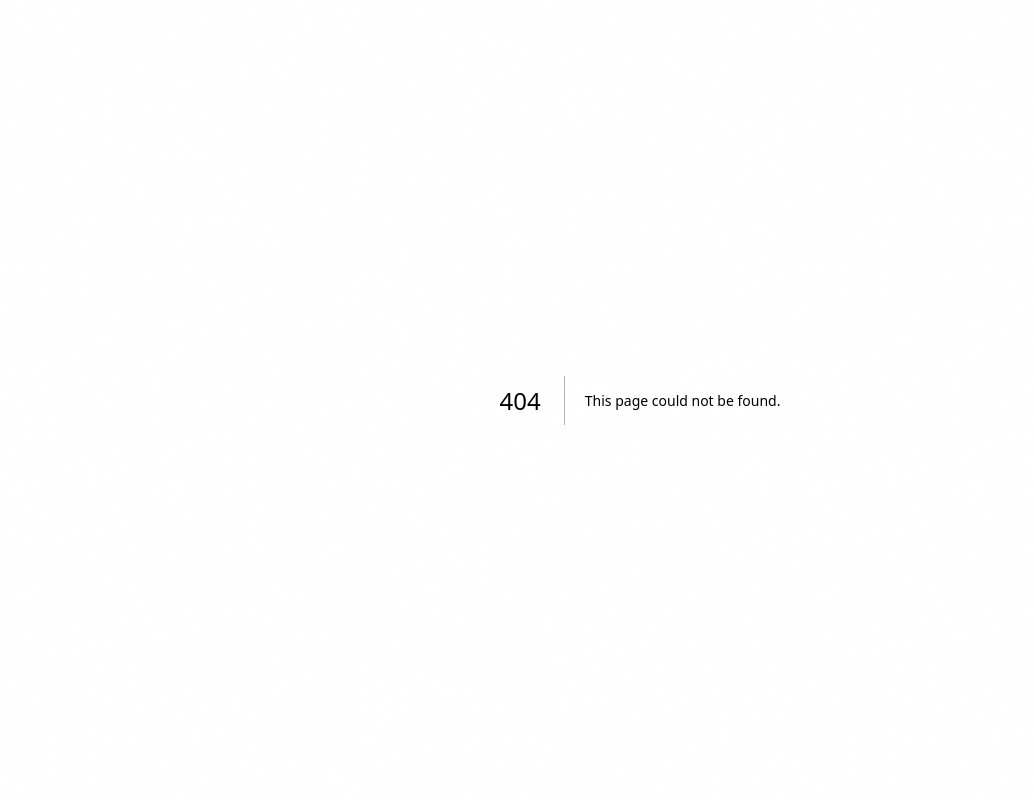
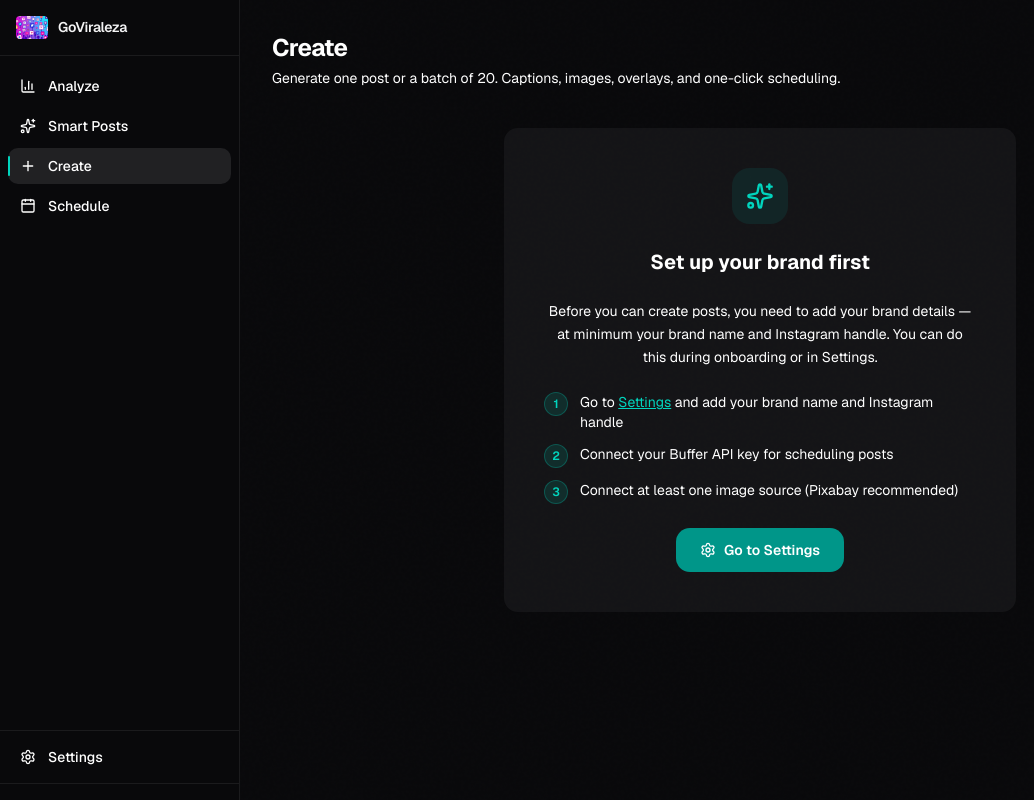
Before and after one commit to NickAIDeveloper/SocialStudio, a Next.js app: page /create in a window 1280 px wide. Before the commit this address had no page. Shown: the whole page, without its empty margins (0-1034 px from the left). Built offline with nearby package versions, Linux system fonts and the light colour scheme; no server answers.

Commit message:
feat(nav): add /analyze and /create routes delegating to existing components
Temporary shells: /analyze renders PerformancePage (Phase 4 adds tabs);
/create renders ContentRepurposer + PostGenerator (Phase 6 adds the
single|batch mode toggle). BrandRequiredGate stays until Phase 7.

```diff
--- /dev/null
+++ b/src/app/(dashboard)/analyze/page.tsx
@@ -0,0 +1,21 @@
+import { Suspense } from 'react';
+import { PerformancePage } from '@/components/performance/performance-page';
+import { BrandRequiredGate } from '@/components/brand-required-gate';
+
+export default function AnalyzePage() {
+  return (
+    <>
+      <div className="mb-8">
+        <h1 className="text-2xl font-bold tracking-tight text-white">Analyze</h1>
+        <p className="text-sm text-white mt-1">
+          Your performance, your competitors, and side-by-side comparison — all in one place.
+        </p>
+      </div>
+      <BrandRequiredGate feature="view analytics">
+        <Suspense fallback={<div className="text-sm text-white/70">Loading…</div>}>
+          <PerformancePage />
+        </Suspense>
+      </BrandRequiredGate>
+    </>
+  );
+}
--- /dev/null
+++ b/src/app/(dashboard)/create/page.tsx
@@ -0,0 +1,24 @@
+import { Suspense } from 'react';
+import { PostGenerator } from '@/components/post-generator';
+import { ContentRepurposer } from '@/components/content-repurposer';
+import { BrandRequiredGate } from '@/components/brand-required-gate';
+
+export default function CreatePage() {
+  return (
+    <>
+      <div className="mb-8">
+        <h1 className="text-2xl font-bold tracking-tight text-white">Create</h1>
+        <p className="text-sm text-white mt-1">
+          Generate one post or a batch of 20. Captions, images, overlays, and one-click scheduling.
+        </p>
+      </div>
+      <BrandRequiredGate feature="create posts">
+        <Suspense fallback={<div className="text-sm text-white/70">Loading…</div>}>
+          <ContentRepurposer />
+          <div className="mt-6" />
+          <PostGenerator />
+        </Suspense>
+      </BrandRequiredGate>
+    </>
+  );
+}
```
